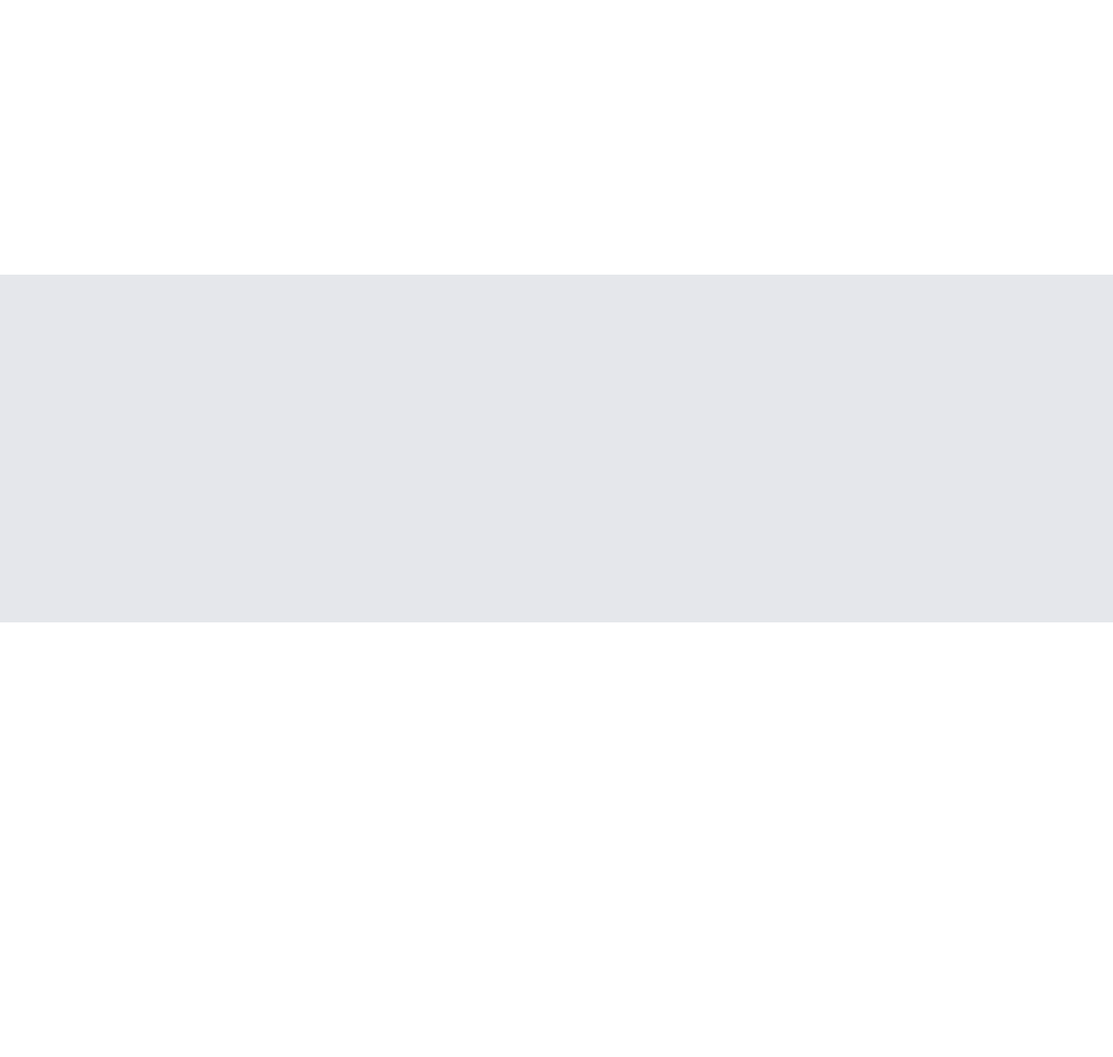
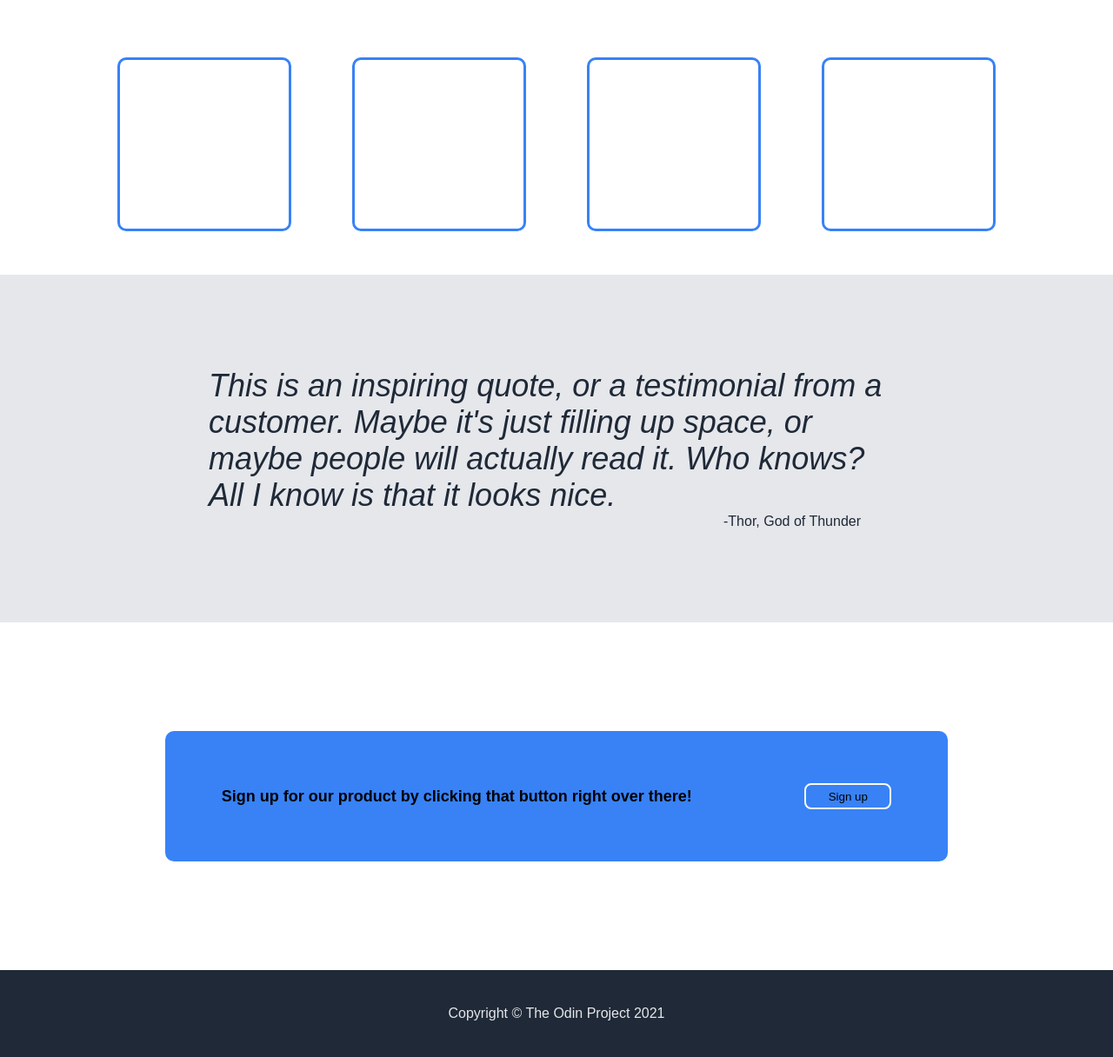
Before and after one commit to vinicius-simioni/landing-page, a plain HTML site: page index.html in a window 1280 px wide. Shown: the part 484-1700 px from the top of the page at 87% size. Before the commit the page ends 1200 px from the top, so only its background shows below. Drawn offline with Linux system fonts and the light colour scheme.

Commit message:
landing page completed

```diff
--- a/index.html
+++ b/index.html
@@ -8,6 +8,7 @@
     <title>Document</title>
 </head>
 <body>
+    <!--HEADER-->
     <div class="header">
         <p class="headerlogofont">Header Logo</p>
         <div id="headerlinks">
@@ -29,8 +30,33 @@
             width="300px">
         </div>
     </div>
-    <div class="bodywhite"></div>
-    <div class="bodygrey"></div>
+    <!--BODY-->
+    <div class="body">
+        <div class="bodywhite">
+            <h1 class="bodywhitetitle">Some random information</h1>
+            <div class="midsquares">
+                <div class="infosquare"></div>
+                <div class="infosquare"></div>
+                <div class="infosquare"></div>
+                <div class="infosquare"></div>
+            </div>
+        </div>
+        <div class="bodygrey">
+            <h1 id="motivational">This is an inspiring quote, or a testimonial from a customer. Maybe it's just filling up space, or maybe people will actually read it. Who knows? All I know is that it looks nice.</h1>
+            <p id="name">-Thor, God of Thunder</p>
+        </div>
+        <div class="bodywhite">
+            <div id="calltoactionsquare">
+            <h1 id="signuptitle">Sign up for our product by clicking that button right over there!</h1>
+            <button id="secondsignup">Sign up</button>
+            </div>
+        </div>
+    </div>
+
+    <!--FOOTER-->
+    <div id="footer">
+        <p>Copyright &copy The Odin Project 2021</p>
+    </div>
 
 </body>
 </html>
--- a/style.css
+++ b/style.css
@@ -50,15 +50,22 @@ p{
 }
 .bodywhite{
     display: flex;
+    flex-direction: column;
     height: 400px;
     background-color: white;
     margin: 0;
+    justify-content: center;
+    align-items: center;
 }
 .bodygrey{
     display: flex;
+    flex-direction: column;
+    align-items: center;
+    justify-content: center;
     height: 400px;
     background-color: #E5E7EB;
     margin: 0;
+
 }
 .headerlogofont{
     color: #F9FAF8;
@@ -92,3 +99,73 @@ p{
     border: 1px #3882f6 solid;
     cursor: pointer;
 }
+.body{
+
+}
+.midsquares{
+    height: 300px;
+    width: 100%;
+    background-color: white;
+    display: flex;
+    justify-content: center;
+    align-items: center;
+    gap: 70px;
+}
+.bodywhitetitle{
+    max-width: 100%;
+    height: 100px;
+    display: flex;
+    justify-content: center;
+    align-items: center;
+}
+.infosquare{
+    width: 200px;
+    height: 200px;
+    background-color: white;
+    border: #3882F6 solid 3px;
+    border-radius: 10px;
+}
+#name{
+    color: #1F2837;
+    text-align: right;
+    width: 700px;
+}
+#motivational{
+    max-width: 800px;
+    color: #1F2937;
+    font-size: 36px;
+    font-style: italic;
+    font-weight: lighter;
+}
+#calltoactionsquare{
+    background-color: #3882F6;
+    width: 900px;
+    height: 150px;
+    border-radius: 10px;
+    display: flex;
+    align-items: center;
+    justify-content: space-around;
+}
+#signuptitle{
+    font-size: 18px;
+}
+#secondsignup{
+    background-color: #3882F6;
+    border: #F9FAF8 solid 2px;
+    border-radius: 8px;
+    width: 100px;
+    height: 30px;
+}
+#secondsignup:hover{
+    background-color: #F9FAF8;
+    border: 1px #3882f6 solid;
+    cursor: pointer;
+}
+#footer{
+    width: 100%;
+    height: 100px;
+    background-color: #1F2937;
+    display: flex;
+    align-items: center;
+    justify-content: center;
+}
```
